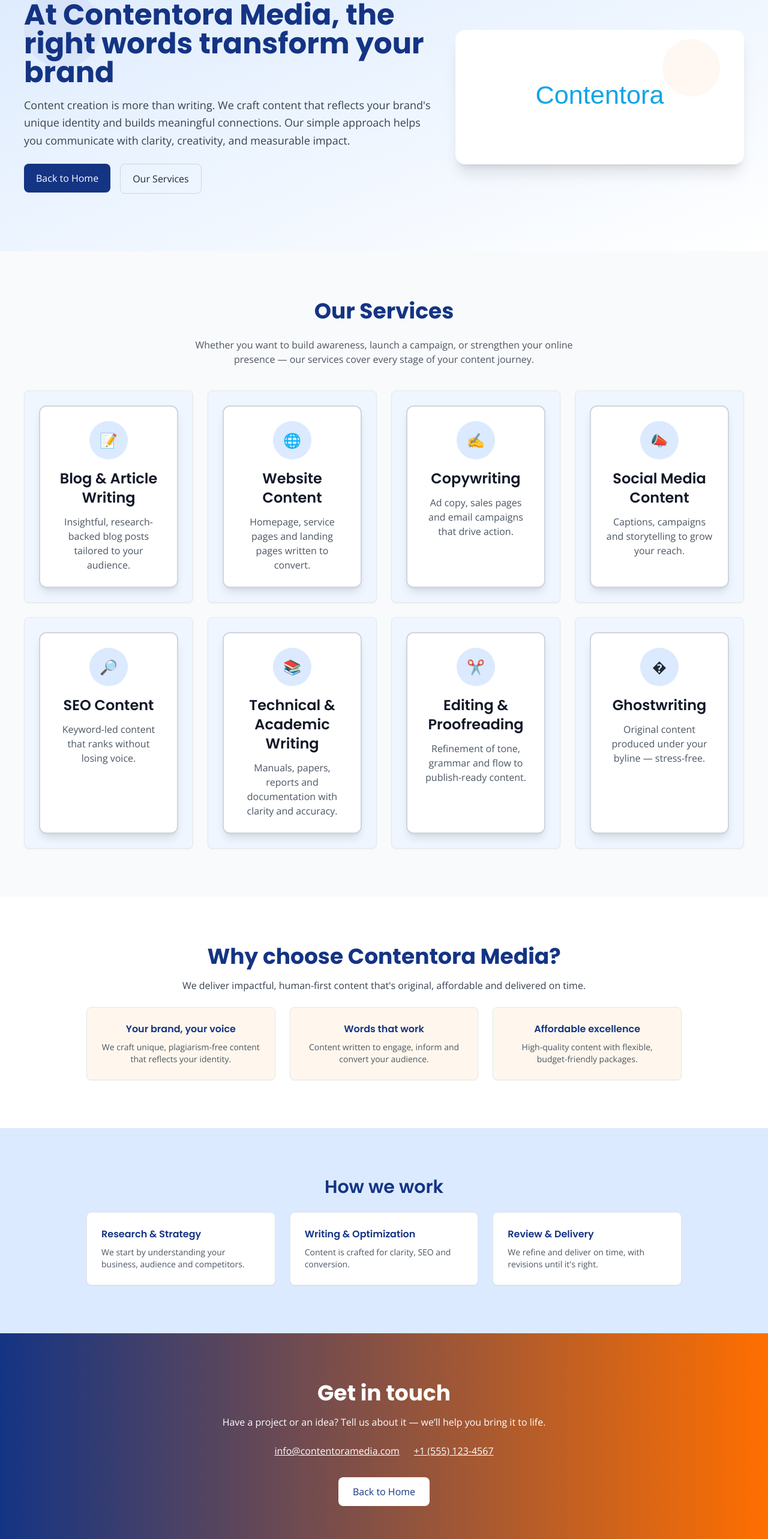
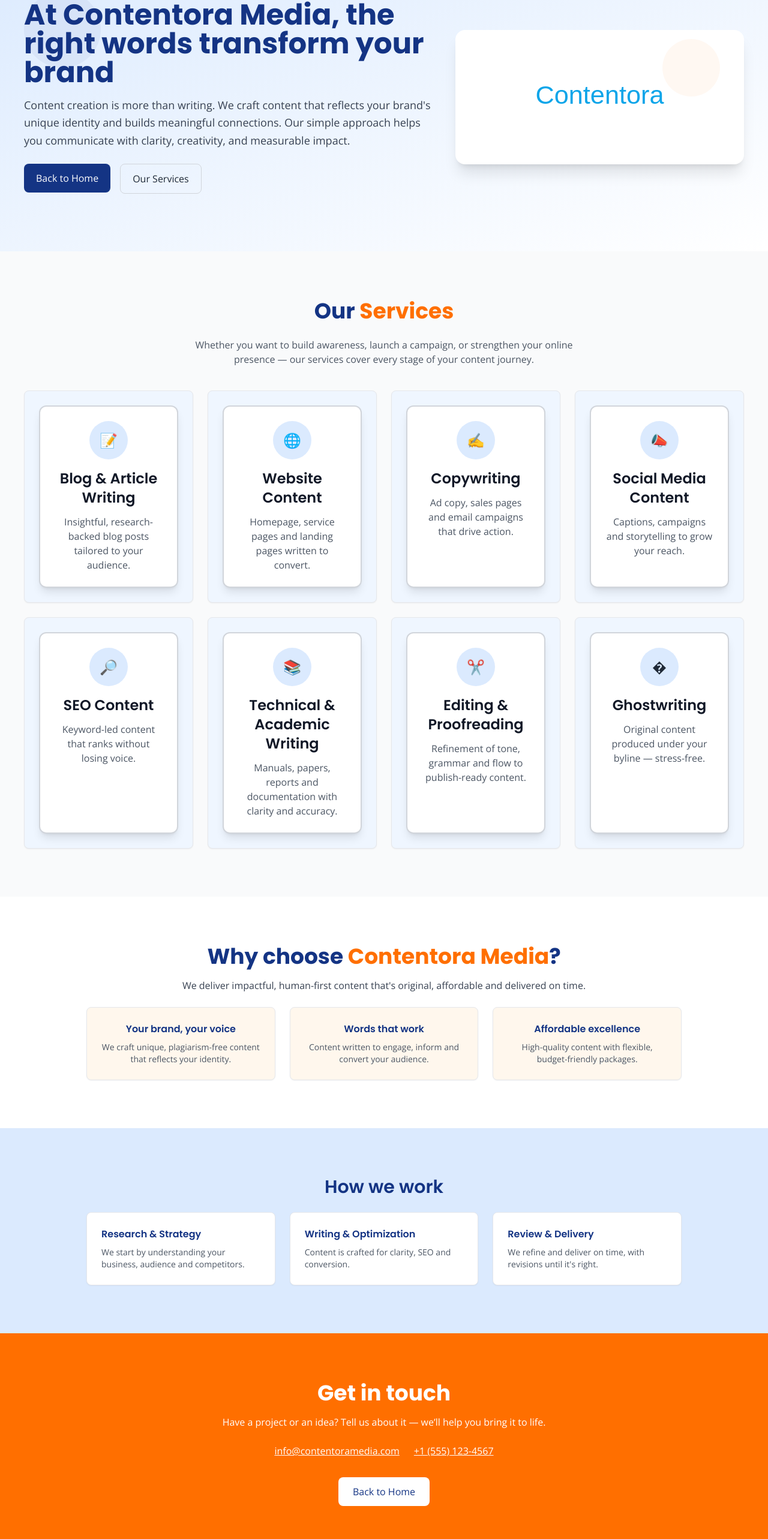
Before and after one commit to Mahajanashok2456/contentomedia-website, a React (Vite) app: page /about in a window 1280 px wide. Shown: the part 177-2743 px from the top of the page at 60% size. Built offline with nearby package versions, Linux system fonts and the light colour scheme.

Commit message:
Update About page branding with orange accent colors

```diff
--- a/src/pages/About.jsx
+++ b/src/pages/About.jsx
@@ -216,7 +216,7 @@ export default function About() {
             transition={{ delay: 0.6, duration: 0.3, ease: 'easeOut' }}
             whileHover="hover"
           >
-            Our Services
+            Our <span className="text-secondary">Services</span>
           </motion.h2>
           <motion.p
             className="text-center text-gray-600 max-w-2xl mx-auto mb-10"
@@ -250,7 +250,7 @@ export default function About() {
       <section ref={whyRef} className="py-20 px-6 bg-white">
         <div className="container mx-auto max-w-5xl text-center">
           <h2 className="font-heading text-3xl md:text-4xl font-bold text-primary mb-4">
-            Why choose Contentora Media?
+            Why choose <span className="text-secondary">Contentora Media</span>?
           </h2>
           <p className="text-gray-700 mb-6">
             We deliver impactful, human-first content that's original, affordable and delivered on
@@ -316,7 +316,8 @@ export default function About() {
       {/* Contact */}
       <section
         ref={contactRef}
-        className="py-20 px-6 bg-gradient-to-r from-primary to-secondary text-white"
+        className="py-20 px-6 text-white"
+        style={{ backgroundColor: '#ff6f00ff' }}
       >
         <div className="container mx-auto text-center">
           <h2 className="font-heading text-3xl md:text-4xl font-bold mb-4">Get in touch</h2>
```
